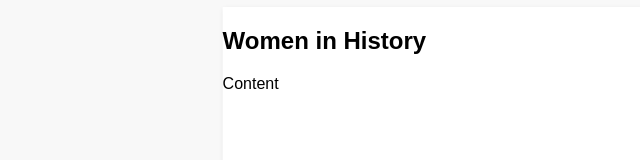
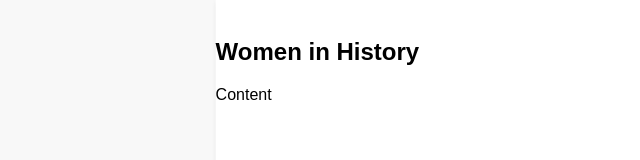
Before and after one commit to MajesticWafer/women-in-history, a plain HTML site: page index.html in a window 1280 px wide. Shown: the whole page, without its empty margins (2-642 px from the left). Drawn offline with Linux system fonts and the light colour scheme.

Commit message:
Update index.html

```diff
--- a/index.html
+++ b/index.html
@@ -19,15 +19,21 @@
             left: 50%;
             transform: translateX(-50%);
             background-color: white;
-            margin: 7px;
             box-shadow: 0 2px 5px rgba(0, 0, 0, 0.1);
+        }
+
+        content {
+            margin-left: 7px;
+        }
     </style>
 </head>
 <body>
     <main>
-      <h2>Women in History</h2>
+        <content>
+          <h2>Women in History</h2>
 
-      <p>Content</p>
+          <p>Content</p>
+        </content>
     </main>
 
     <!-- More content here -->
```
